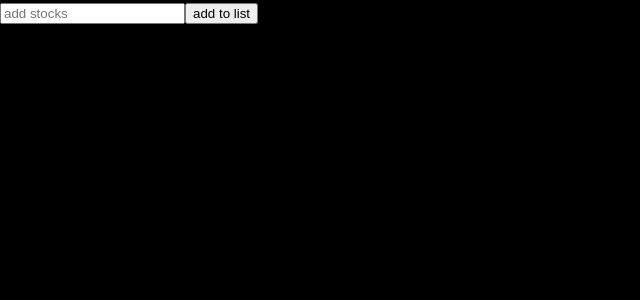
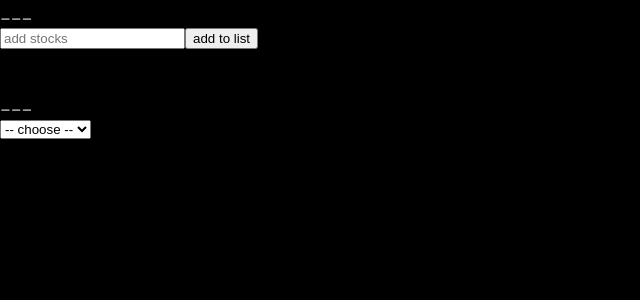
Before and after one commit to akkusorhan/opportunity-cost-calculator, a React (Vite) app in the folder opportunity-cost-calculator/: page / in a window 1280 px wide. Shown: the top 300 px of the page, without its empty margins (0-640 px from the left). Built offline with nearby package versions, Linux system fonts and the light colour scheme.

Commit message:
Update App.jsx

```diff
--- a/opportunity-cost-calculator/src/App.jsx
+++ b/opportunity-cost-calculator/src/App.jsx
@@ -5,6 +5,7 @@ import Hero from "./components/Hero"
 import axios from "axios"
 
 function App() {
+  //_______
   // Setting State
   const [stocks, setStocks] = React.useState("");
   const [list, setList] = React.useState([])
@@ -19,12 +20,24 @@ function App() {
     setList(prev => [...prev, listItem])
     setStocks("")
 
-    console.log(list)
+    console.log(list.map(item => item.value))
   }
+  //___________
+  // Setting State
+  const [timeHorizon, setTimeHorizon] = React.useState("")
+
+  // Helper Functions
+  function handleTimeChange(event) {
+    setTimeHorizon(prev => prev = event.target.name = event.target.value)
+
+    console.log(`time horizon changed to ${timeHorizon}`)
+  }
+
 
   return (
     <>
-
+    ___
+    <br></br>
       <input
         type="text"
         placeholder="add stocks"
@@ -37,6 +50,22 @@ function App() {
       <ul>
         {list.map(item => <li key={item.id}>{item.value}</li>)}
       </ul>
+      <br></br>
+      ___
+      <br></br>
+      <select
+        name="timeHorizon"
+        id="timeHorizon"
+        value={timeHorizon}
+        onChange={handleTimeChange}
+      >
+        <option value="">-- choose --</option>
+        <option value="18 months">18 months</option>
+        <option value="24 months">24 months</option>
+        <option value="36 months">36 months</option>
+        <option value="48 months">48 months</option>
+
+      </select>
     </>
   )
 }
```
